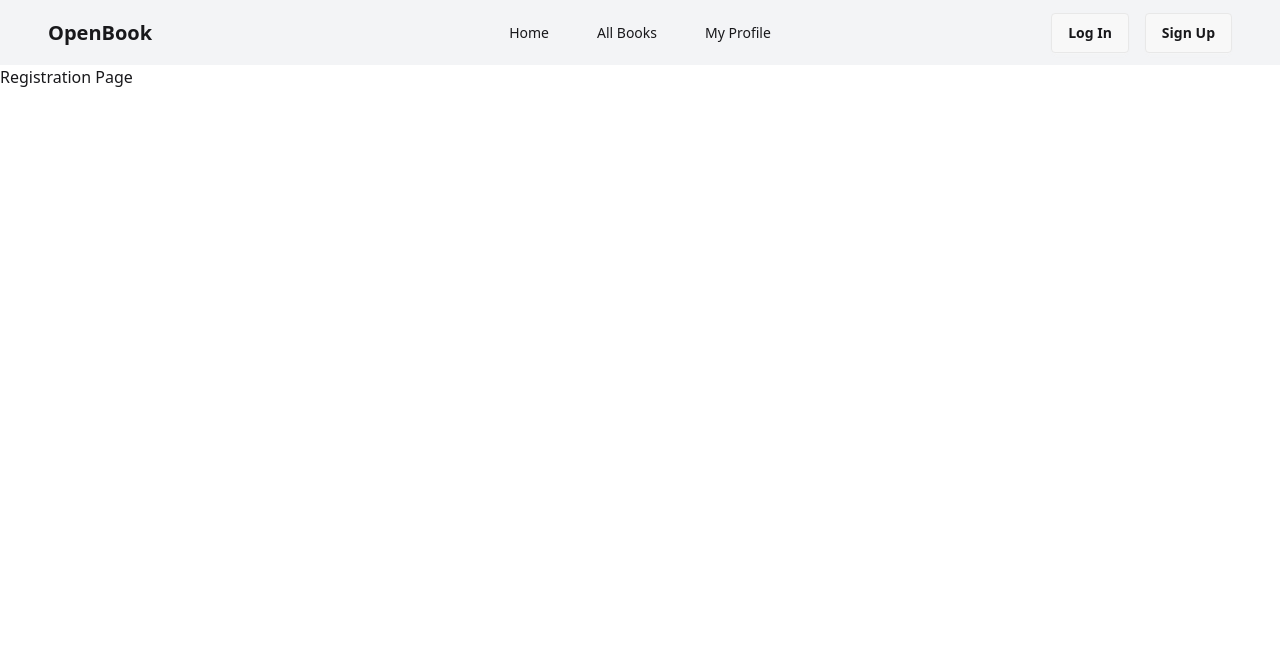
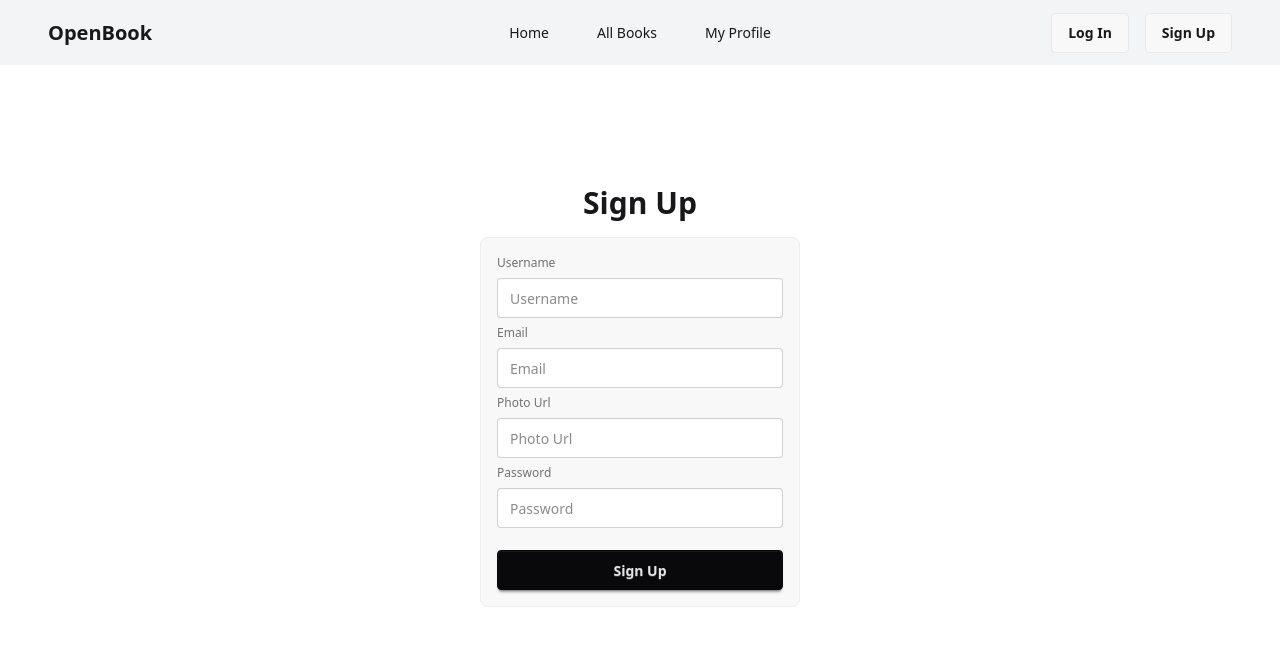
Before and after one commit to Nabil593/open-book, a Next.js app: page /registration in a window 1280 px wide. Shown: the top 646 px of the page. Built offline with nearby package versions, Linux system fonts and the light colour scheme.

Commit message:
Login & sign up designed

```diff
--- a/src/app/(auth)/login/page.jsx
+++ b/src/app/(auth)/login/page.jsx
@@ -2,8 +2,18 @@ import React from 'react';
 
 const LoginPage = () => {
     return (
-        <div>
-            <h2>Login Page</h2>
+        <div className='flex items-center justify-center flex-col space-y-4 mt-40'>
+            <h2 className='text-3xl font-bold'>Log In</h2>
+            <fieldset className="fieldset mx-auto bg-base-200 border-base-300 rounded-box w-xs border p-4">
+
+                <label className="label">Email</label>
+                <input type="email" className="input" placeholder="Email" />
+
+                <label className="label">Password</label>
+                <input type="password" className="input" placeholder="Password" />
+
+                <button className="btn btn-neutral mt-4">Login</button>
+            </fieldset>
         </div>
     );
 };
--- a/src/app/(auth)/registration/page.jsx
+++ b/src/app/(auth)/registration/page.jsx
@@ -2,8 +2,24 @@ import React from 'react';
 
 const RegistrationPage = () => {
     return (
-        <div>
-            <h2>Registration Page</h2>
+        <div className='flex items-center justify-center flex-col space-y-4 mt-30'>
+            <h2 className='text-3xl font-bold'>Sign Up</h2>
+            <fieldset className="fieldset mx-auto bg-base-200 border-base-300 rounded-box w-xs border p-4">
+
+                <label className="label">Username</label>
+                <input type="text" className="input" placeholder="Username" />
+
+                <label className="label">Email</label>
+                <input type="email" className="input" placeholder="Email" />
+
+                <label className="label">Photo Url</label>
+                <input type="text" className="input" placeholder="Photo Url" />
+
+                <label className="label">Password</label>
+                <input type="password" className="input" placeholder="Password" />
+
+                <button className="btn btn-neutral mt-4">Sign Up</button>
+            </fieldset>
         </div>
     );
 };
--- a/src/app/layout.js
+++ b/src/app/layout.js
@@ -12,8 +12,8 @@ const geistMono = Geist_Mono({
 });
 
 export const metadata = {
-  title: "Create Next App",
-  description: "Generated by create next app",
+  title: "OpenBook",
+  description: "Online Book Borrowing Platform ",
 };
 
 export default function RootLayout({ children }) {
```
